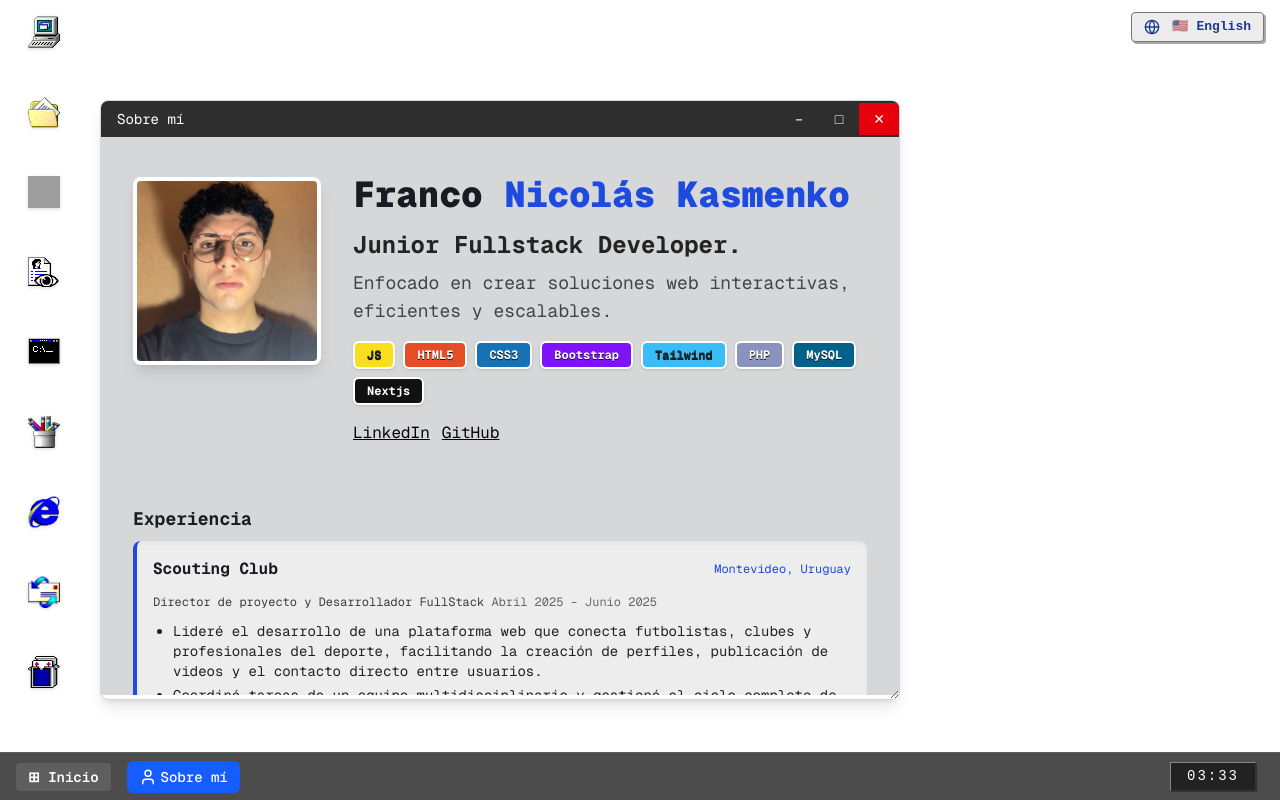
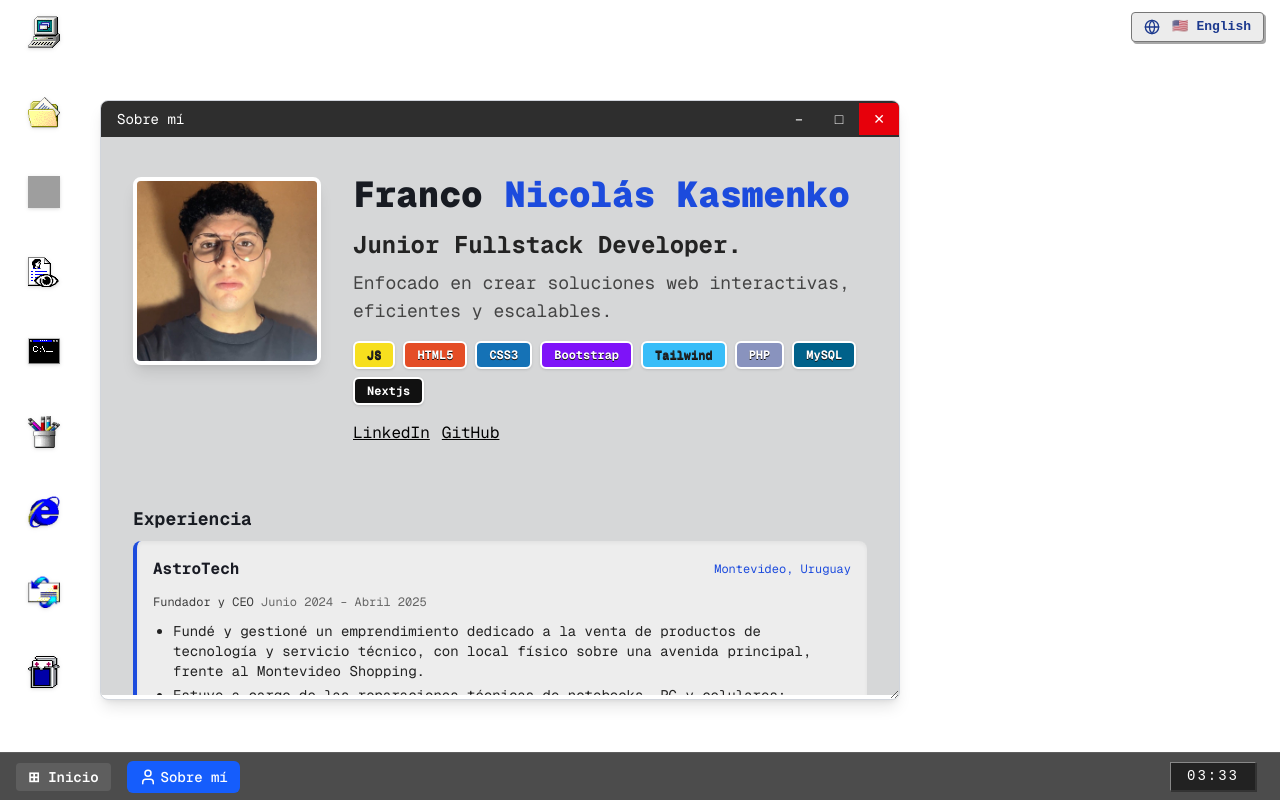
Before and after one commit to FrancoKasmenko/portfolio, a Next.js app: page / in a window 1280 px wide. Built offline with nearby package versions, Linux system fonts and the light colour scheme; grey boxes are pictures that could not be loaded.

Commit message:
Se actualiza experiencia laboral y CV

```diff
--- a/app/translations.ts
+++ b/app/translations.ts
@@ -116,9 +116,9 @@
 
         educacionTitulo: "EDUCACIÓN",
         eduOrt: "Facultad de Ingeniería ORT",
-        eduOrtTitulo: "Analista Programador (En pausa)",
+        eduOrtTitulo: "Analista Programador (En curso)",
         eduOrtLugar: "Montevideo, Uruguay",
-        eduOrtTiempo: "Junio – Diciembre 2023",
+        eduOrtTiempo: "Junio 2023",
         eduEsi: "Escuela Superior de Informática",
         eduEsiTitulo: "Desarrollo WEB",
         eduEsiLugar: "Montevideo, Uruguay",
--- a/app/windows/CV.tsx
+++ b/app/windows/CV.tsx
@@ -3,8 +3,8 @@
 import { useLang } from "@/app/components/LanguageProvider";
 
 const PDF_IDS = {
-  es: "1ZZ321hYt-0FjZ1YS7IuR5G3g36_p6p9d",
-  en: "1iDvn-kfIcptdoeKX0pzaSMjkmPsdDJQ-",
+  es: "1aj3HbDl70JYytMTydZOg0USPqh4oMPnT",
+  en: "1jSsccTb2lQjP3qywjpwYgMDchINNbe_w",
 };
 
 const PDF_LOCAL = {
--- a/app/windows/SobreMi.tsx
+++ b/app/windows/SobreMi.tsx
@@ -67,22 +67,6 @@
         <h2 className="text-lg font-bold mb-2 text-[#181b22]">{t("experiencia")}</h2>
         <ul className="space-y-6">
 
-          {/* SCOUTING CLUB */}
-          <li className="rounded-lg bg-[#ededed] border-l-4 border-[#1c4bdd] p-4 shadow-inner">
-            <div className="flex flex-col sm:flex-row sm:justify-between sm:items-center mb-2 gap-1">
-              <span className="font-bold text-[#191b24]">{t("expScoutingTitulo")}</span>
-              <span className="text-xs text-[#1c4bdd]">{t("expScoutingLugar")}</span>
-            </div>
-            <span className="text-xs text-[#3c3c3c]">{t("expScoutingPuesto")}</span>
-            <span className="text-xs text-[#666]">{t("expScoutingTiempo")}</span>
-            <ul className="list-disc pl-5 mt-2 text-sm text-[#222] space-y-1">
-              <li>{t("expScoutingBullets1")}</li>
-              <li>{t("expScoutingBullets2")}</li>
-              <li>{t("expScoutingBullets3")}</li>
-              <li>{t("expScoutingBullets4")}</li>
-            </ul>
-          </li>
-
           {/* ASTROTECH */}
           <li className="rounded-lg bg-[#ededed] border-l-4 border-[#1c4bdd] p-4 shadow-inner">
             <div className="flex flex-col sm:flex-row sm:justify-between sm:items-center mb-2 gap-1">
```
Also changed, not shown: 2 other files (tests, documents, lock files or other folders).
